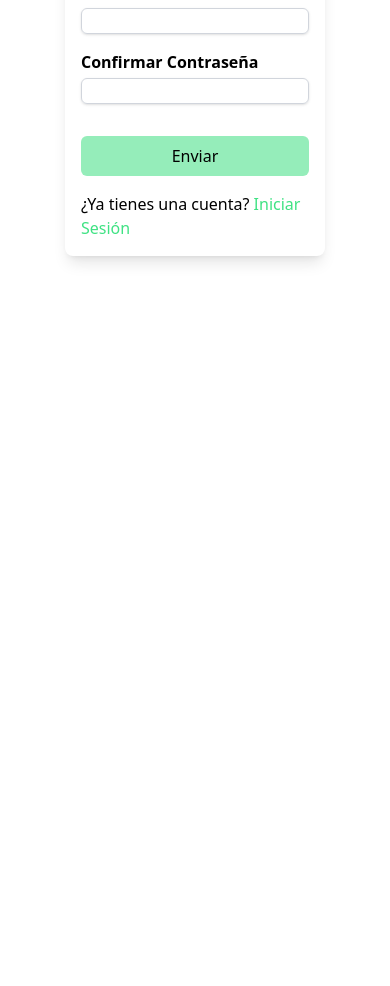
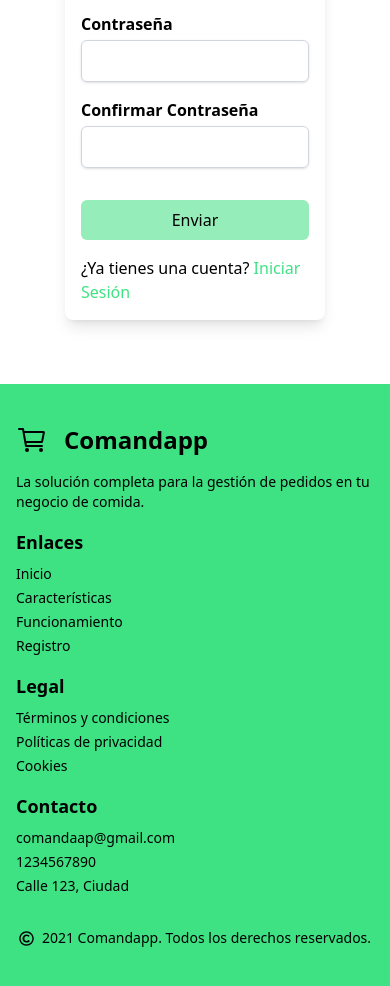
Before and after one commit to wapifoodmx-ctrl/WapifoodFront, a Next.js app: page / in a window 390 px wide. Shown: the part 3602-4588 px from the top of the page. Before the commit the page ends 3922 px from the top, so only its background shows below. Built offline with nearby package versions, Linux system fonts and the light colour scheme.

Commit message:
feat: mobile first was finish

```diff
--- /dev/null
+++ b/components/Creditos.jsx
@@ -0,0 +1,59 @@
+import { IoCartOutline } from "react-icons/io5";
+import { FaRegCopyright } from "react-icons/fa";
+export default function Creditos() {
+    const data = {
+        Enlaces: {
+            inicios: "Inicio",
+            caracteristicas: "Características",
+            funcion: "Funcionamiento",
+            registro: "Registro",
+        },
+        Legal: {
+            terminos: "Términos y condiciones",
+            politicas: "Políticas de privacidad",
+            cookies: "Cookies",
+        },
+        Contacto: {
+            email: "comandaap@gmail.com",
+            telefono: "1234567890",
+            direccion: "Calle 123, Ciudad",
+        },
+    };
+
+    const renderList = (title, items) => (
+        <div className="flex flex-col pt-4 gap-2 w-full">
+            <h4 className="text-lg font-bold">{title}</h4>
+            <ul className="flex flex-col gap-1">
+                {Object.keys(items).map((item, index) => (
+                    <li className="font-medium text-sm" key={index}>{items[item]}</li>
+                ))}
+            </ul>
+        </div>
+    );
+
+    return (
+        <section className="flex flex-col items-center justify-center w-full px-4 py-10 bg-[#3fe283]">
+            <div className="flex flex-col gap-4 w-full">
+                <div className="flex gap-4">
+                    <IoCartOutline size={32} />
+                    <h3 className="justify-self-start font-bold text-2xl">Comandapp</h3>
+                </div>
+                <p className="font-medium text-sm">
+                    La solución completa para la gestión de pedidos en tu negocio de comida.
+                </p>
+            </div>
+
+            {renderList("Enlaces", data.Enlaces)}
+            {renderList("Legal", data.Legal)}
+            {renderList("Contacto", data.Contacto)}
+
+
+            <div className="pt-8 flex items-center gap-2">
+                <FaRegCopyright size={15} />
+                <p className="font-medium text-sm">
+                    2021 Comandapp. Todos los derechos reservados.
+                </p>
+            </div>
+        </section>
+    );
+}
--- a/components/Form.jsx
+++ b/components/Form.jsx
@@ -8,7 +8,7 @@ export default function Form() {
                 initialValues={{ name: '', email: '', password: '',  confirmPassword: '' }}
                 validationSchema={Yup.object({
                     name: Yup.string()
-                        .max(50, 'Debe tener 50 caracteres o menos')
+                        .max(35, 'Debe tener 35 caracteres o menos')
                         .required('Requerido'),
                     email: Yup.string()
                         .email('Dirección de correo inválida')
@@ -22,8 +22,10 @@ export default function Form() {
                 })}
                 onSubmit={(values, { setSubmitting }) => {
                     setTimeout(() => {
-                        alert(JSON.stringify(values, null, 2));
+                        console.log(JSON.stringify(values));
+                        // alert(JSON.stringify(values, null, 2));
                         setSubmitting(false);
+                        //Aquí debemos poner la función que envía los datos al servidor
                     }, 400);
                 }}
             >
@@ -38,14 +40,14 @@ export default function Form() {
                 }) => (
                     <form onSubmit={handleSubmit} className="flex flex-col gap-4  rounded-lg  w-full">
                         <div>
-                            <label htmlFor="name" className="block  text-black font-bold">Nombre</label>
+                            <label htmlFor="name" className="block  text-black  font-bold">Nombre</label>
                             <input
                                 type="text"
                                 name="name"
                                 onChange={handleChange}
                                 onBlur={handleBlur}
                                 value={values.name}
-                                className={`mt-1 block w-full border ${errors.name && touched.name ? 'border-red-500' : 'border-gray-300'} rounded-md shadow-sm focus:ring-indigo-500 focus:border-indigo-500 sm:text-sm`}
+                                className={`mt-1 block w-full border p-2 ${errors.name && touched.name ? 'border-red-500' : 'border-gray-300'} rounded-md shadow-sm focus:ring-indigo-500 focus:border-indigo-500 sm:text-sm`}
                             />
                             {errors.name && touched.name && (
                                 <div className="text-red-500 text-sm mt-1">{errors.name}</div>
@@ -53,14 +55,14 @@ export default function Form() {
                         </div>
 
                         <div>
-                            <label htmlFor="email" className="block font-bold text-black">Correo Electrónico</label>
+                            <label htmlFor="email" className="block font-bold  text-black">Correo Electrónico</label>
                             <input
                                 type="email"
                                 name="email"
                                 onChange={handleChange}
                                 onBlur={handleBlur}
                                 value={values.email}
-                                className={`mt-1 block w-full border ${errors.email && touched.email ? 'border-red-500' : 'border-gray-300'} rounded-md shadow-sm focus:ring-indigo-500 focus:border-indigo-500 sm:text-sm`}
+                                className={`mt-1 block w-full p-2 border ${errors.email && touched.email ? 'border-red-500' : 'border-gray-300'} rounded-md shadow-sm focus:ring-indigo-500 focus:border-indigo-500 sm:text-sm`}
                             />
                             {errors.email && touched.email && (
                                 <div className="text-red-500 text-sm mt-1">{errors.email}</div>
@@ -75,7 +77,7 @@ export default function Form() {
                                 onChange={handleChange}
                                 onBlur={handleBlur}
                                 value={values.password}
-                                className={`mt-1 block w-full border ${errors.password && touched.password ? 'border-red-500' : 'border-gray-300'} rounded-md shadow-sm focus:ring-indigo-500 focus:border-indigo-500 sm:text-sm`}
+                                className={`mt-1 block w-full border p-2 ${errors.password && touched.password ? 'border-red-500' : 'border-gray-300'} rounded-md shadow-sm focus:ring-indigo-500 focus:border-indigo-500 sm:text-sm`}
                             />
                             {errors.password && touched.password && (
                                 <div className="text-red-500 text-sm mt-1">{errors.password}</div>
@@ -90,7 +92,7 @@ export default function Form() {
                                 onChange={handleChange}
                                 onBlur={handleBlur}
                                 value={values.confirmPassword}
-                                className={`mt-1 block w-full border ${errors.confirmPassword && touched.confirmPassword ? 'border-red-500' : 'border-gray-300'} rounded-md shadow-sm focus:ring-indigo-500 focus:border-indigo-500 sm:text-sm`}
+                                className={`mt-1 block w-full border p-2 ${errors.confirmPassword && touched.confirmPassword ? 'border-red-500' : 'border-gray-300'} rounded-md shadow-sm focus:ring-indigo-500 focus:border-indigo-500 sm:text-sm`}
                             />
                             {errors.confirmPassword && touched.confirmPassword && (
                                 <div className="text-red-500 text-sm mt-1">{errors.confirmPassword}</div>
--- a/pages/index.js
+++ b/pages/index.js
@@ -1,4 +1,5 @@
 import Características from "@/components/Características";
+import Creditos from "@/components/Creditos";
 import FormContainer from "@/components/FormContainer";
 import Funcionamiento from "@/components/Funcionamiento";
 import Header from "@/components/Header";
@@ -12,6 +13,7 @@ export default function Home() {
       <Características />
       <Funcionamiento />
       <FormContainer />
+      <Creditos />
     </div>
   );
 }
```
